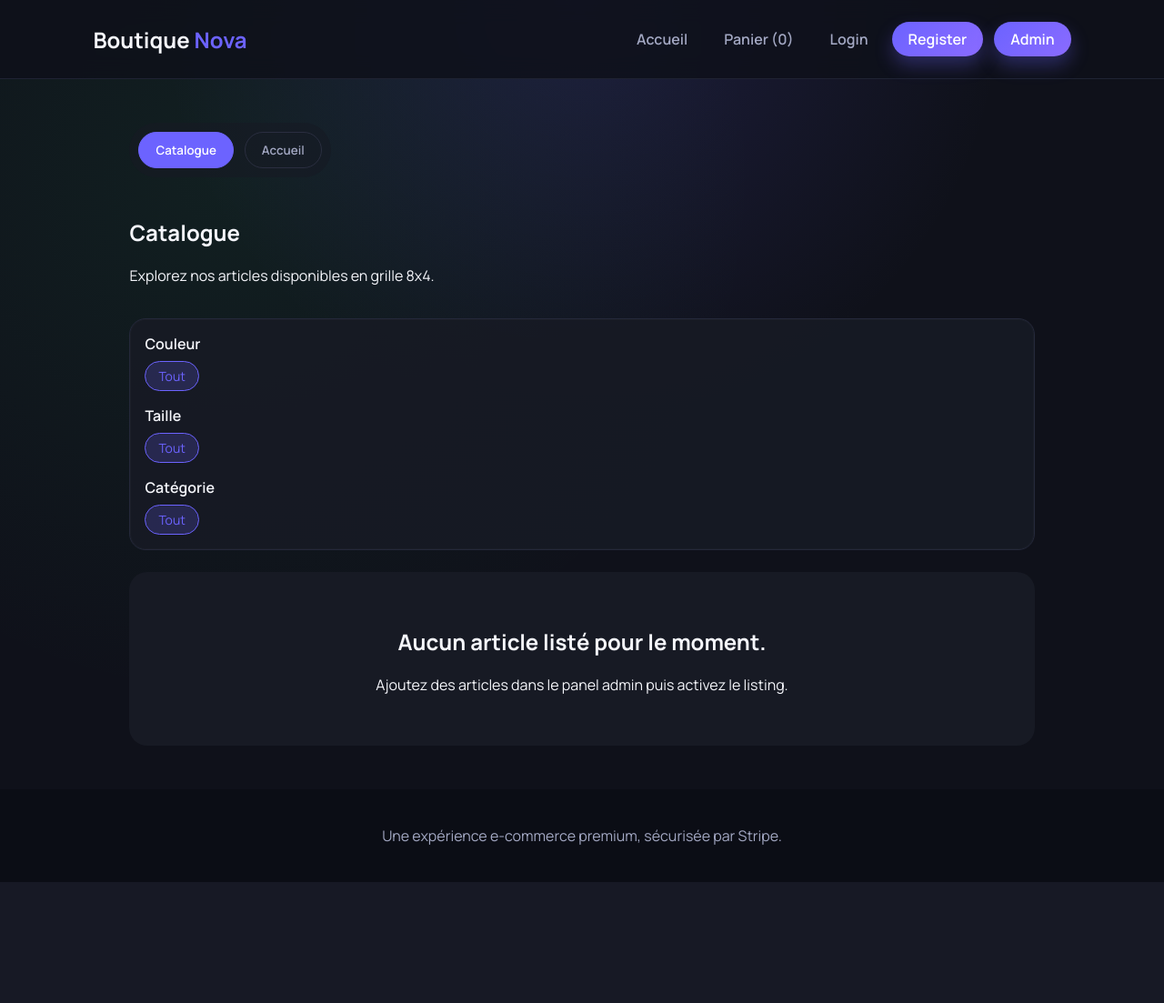
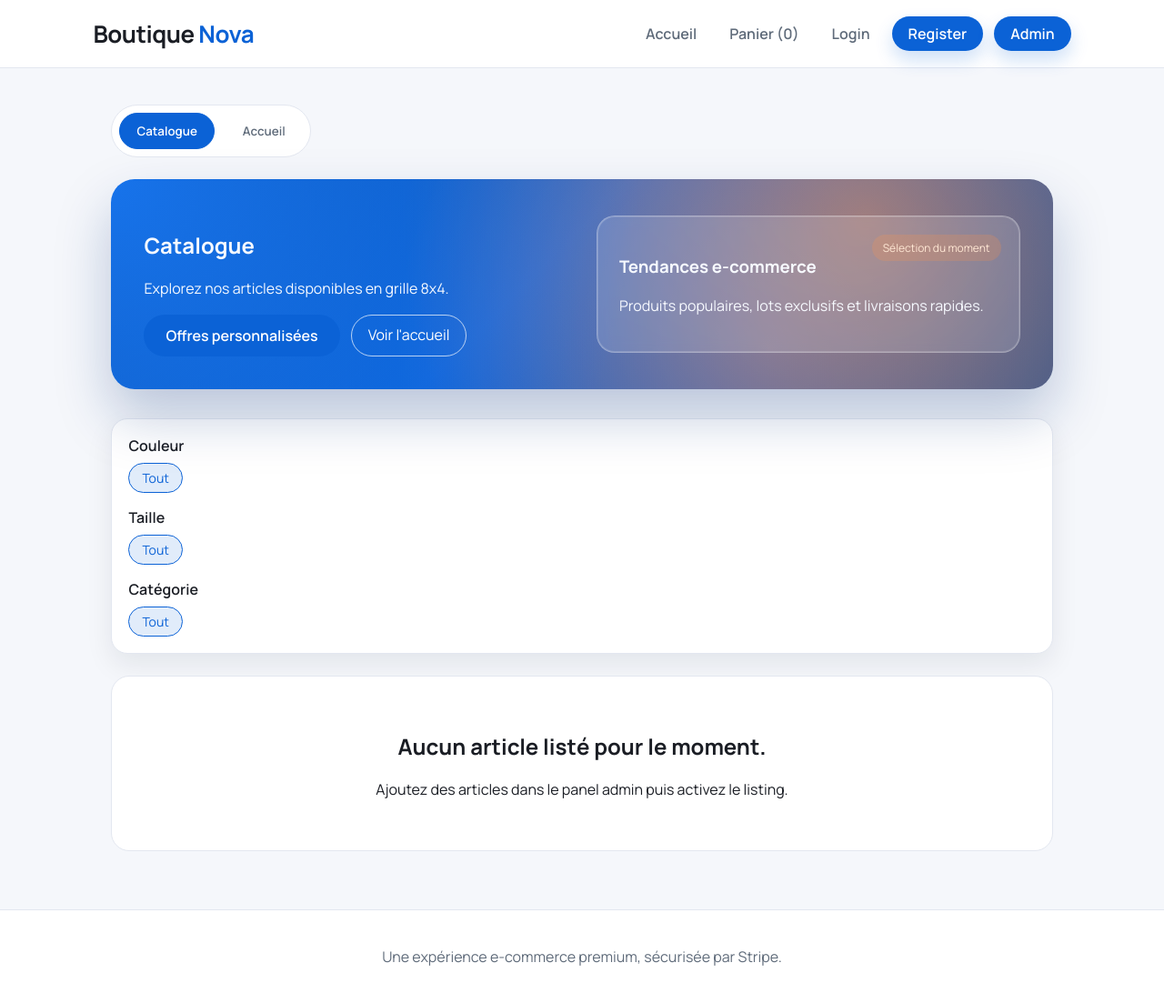
Before and after one commit to jeffreyalthot/site_web_de_vente_automatiser_stripe, a Flask app: page / in a window 1280 px wide. Shown: the whole page at 91% size. Before the commit the page ends 970 px from the top, so only its background shows below. Run offline with Flask 3, Linux system fonts and the light colour scheme; data that the repository does not hold is empty.

Commit message:
Restyle storefront with ebay-inspired theme

```diff
--- a/static/styles.css
+++ b/static/styles.css
@@ -1,9 +1,11 @@
 :root {
-  --bg: #0f111a;
-  --card: #171a24;
-  --accent: #6c63ff;
-  --text: #f5f6fb;
-  --muted: #a3a8c3;
+  --bg: #f5f7fb;
+  --card: #ffffff;
+  --accent: #0b62d6;
+  --accent-dark: #08449b;
+  --text: #1a1d24;
+  --muted: #5f6b7a;
+  --border: #e3e7f0;
   --success: #2ecc71;
   --error: #ff6b6b;
 }
@@ -15,9 +17,7 @@
 
 body {
   margin: 0;
-  background: radial-gradient(circle at top, rgba(108, 99, 255, 0.15), transparent 40%),
-    radial-gradient(circle at 20% 20%, rgba(46, 204, 113, 0.08), transparent 45%),
-    var(--bg);
+  background: var(--bg);
   color: var(--text);
 }
 
@@ -27,9 +27,9 @@ a {
 }
 
 main {
-  padding: 48px 8%;
+  padding: 40px 8% 64px;
   min-height: 80vh;
-  max-width: 1200px;
+  max-width: 1240px;
   margin: 0 auto;
 }
 
@@ -37,18 +37,18 @@ main {
   display: flex;
   justify-content: space-between;
   align-items: center;
-  padding: 24px 8%;
-  background: rgba(15, 17, 26, 0.85);
+  padding: 18px 8%;
+  background: #fff;
   position: sticky;
   top: 0;
   z-index: 10;
-  border-bottom: 1px solid #1f2333;
-  backdrop-filter: blur(12px);
+  border-bottom: 1px solid var(--border);
 }
 
 .logo {
-  font-size: 24px;
-  font-weight: 700;
+  font-size: 26px;
+  font-weight: 800;
+  letter-spacing: -0.5px;
 }
 
 .logo span {
@@ -65,22 +65,22 @@ nav {
   margin-left: 0;
   font-weight: 600;
   color: var(--muted);
-  padding: 8px 14px;
+  padding: 6px 12px;
   border-radius: 999px;
   transition: all 0.2s ease;
 }
 
 .nav-link:hover {
-  color: var(--text);
-  background: rgba(255, 255, 255, 0.06);
+  color: var(--accent);
+  background: rgba(11, 98, 214, 0.08);
 }
 
 .nav-link.pill {
   padding: 8px 18px;
   border-radius: 999px;
-  background: linear-gradient(135deg, #6c63ff, #8a6bff);
+  background: var(--accent);
   color: #fff;
-  box-shadow: 0 10px 20px rgba(108, 99, 255, 0.3);
+  box-shadow: 0 10px 20px rgba(11, 98, 214, 0.2);
 }
 
 .hero {
@@ -88,6 +88,35 @@ nav {
   grid-template-columns: repeat(auto-fit, minmax(260px, 1fr));
   gap: 32px;
   margin-bottom: 40px;
+  align-items: center;
+}
+
+.banner {
+  position: relative;
+  padding: 36px;
+  border-radius: 26px;
+  background: radial-gradient(circle at top left, rgba(24, 119, 242, 0.9), transparent 55%),
+    radial-gradient(circle at 80% 20%, rgba(255, 140, 69, 0.55), transparent 60%),
+    linear-gradient(135deg, #0d4fa8, #0b62d6 45%, #0a4b9b 100%);
+  color: #f5f9ff;
+  box-shadow: 0 30px 60px rgba(10, 52, 122, 0.25);
+  overflow: hidden;
+  margin-bottom: 32px;
+}
+
+.banner::after {
+  content: '';
+  position: absolute;
+  inset: 0;
+  background: radial-gradient(circle at 70% 80%, rgba(173, 83, 33, 0.35), transparent 55%);
+  mix-blend-mode: screen;
+  pointer-events: none;
+}
+
+.catalogue-banner {
+  display: grid;
+  grid-template-columns: repeat(auto-fit, minmax(260px, 1fr));
+  gap: 32px;
   align-items: center;
 }
 
@@ -99,31 +128,32 @@ nav {
 }
 
 .hero-card {
-  padding: 28px;
-  background: linear-gradient(140deg, rgba(35, 38, 58, 0.95), rgba(25, 28, 43, 0.95));
+  padding: 24px;
+  background: rgba(255, 255, 255, 0.14);
   border-radius: 20px;
   position: relative;
-  border: 1px solid #24283a;
-  box-shadow: 0 18px 40px rgba(0, 0, 0, 0.35);
+  border: 1px solid rgba(255, 255, 255, 0.3);
+  box-shadow: inset 0 0 0 1px rgba(255, 255, 255, 0.15);
+  backdrop-filter: blur(6px);
 }
 
 .hero-badge {
   position: absolute;
   top: 20px;
   right: 20px;
-  background: rgba(108, 99, 255, 0.2);
+  background: rgba(255, 140, 69, 0.22);
   padding: 6px 12px;
   border-radius: 999px;
   font-size: 12px;
-  color: var(--accent);
+  color: #ffe6d3;
 }
 
 .cta {
-  background: linear-gradient(135deg, #6c63ff, #8a6bff);
+  background: var(--accent);
   color: #fff;
   padding: 12px 24px;
   border: none;
-  border-radius: 12px;
+  border-radius: 999px;
   font-weight: 600;
   cursor: pointer;
   display: inline-block;
@@ -132,21 +162,21 @@ nav {
 
 .cta:hover {
   transform: translateY(-2px);
-  box-shadow: 0 12px 24px rgba(108, 99, 255, 0.3);
+  box-shadow: 0 12px 24px rgba(11, 98, 214, 0.3);
 }
 
 .ghost {
   background: transparent;
-  border: 1px solid var(--accent);
-  color: var(--accent);
+  border: 1px solid rgba(255, 255, 255, 0.7);
+  color: #fff;
   padding: 10px 18px;
-  border-radius: 12px;
+  border-radius: 999px;
   cursor: pointer;
   transition: all 0.2s ease;
 }
 
 .ghost:hover {
-  background: rgba(108, 99, 255, 0.1);
+  background: rgba(255, 255, 255, 0.15);
 }
 
 .category-section {
@@ -154,18 +184,19 @@ nav {
 }
 
 .tab-bar {
-  display: flex;
+  display: inline-flex;
   gap: 12px;
   margin-bottom: 24px;
-  padding: 10px;
-  background: rgba(23, 26, 36, 0.6);
+  padding: 8px;
+  background: #fff;
   border-radius: 999px;
+  border: 1px solid var(--border);
   width: fit-content;
 }
 
 .tab-btn {
   background: transparent;
-  border: 1px solid #2a2e40;
+  border: 1px solid transparent;
   color: var(--muted);
   padding: 10px 18px;
   border-radius: 999px;
@@ -204,11 +235,11 @@ nav {
   display: grid;
   gap: 16px;
   margin-bottom: 24px;
-  padding: 16px;
-  background: rgba(23, 26, 36, 0.9);
+  padding: 18px;
+  background: #fff;
   border-radius: 18px;
-  border: 1px solid #24283a;
-  box-shadow: inset 0 0 0 1px rgba(255, 255, 255, 0.02);
+  border: 1px solid var(--border);
+  box-shadow: 0 12px 30px rgba(15, 23, 42, 0.08);
 }
 
 .filter-group span {
@@ -226,13 +257,13 @@ nav {
 .filter-btn {
   padding: 6px 14px;
   border-radius: 999px;
-  border: 1px solid #2a2e40;
+  border: 1px solid var(--border);
   color: var(--muted);
   font-size: 14px;
 }
 
 .filter-btn.active {
-  background: rgba(108, 99, 255, 0.2);
+  background: rgba(11, 98, 214, 0.12);
   border-color: var(--accent);
   color: var(--accent);
 }
@@ -622,7 +662,8 @@ nav {
 
 footer {
   padding: 24px 8%;
-  background: #0b0d15;
+  background: #fff;
+  border-top: 1px solid var(--border);
   text-align: center;
   color: var(--muted);
 }
@@ -632,6 +673,7 @@ footer {
   padding: 40px;
   background: var(--card);
   border-radius: 20px;
+  border: 1px solid var(--border);
 }
 
 @media (max-width: 1200px) {
--- a/templates/index.html
+++ b/templates/index.html
@@ -6,10 +6,19 @@
 </div>
 
 <section class="tab-panel" id="tab-catalogue">
-  <div class="catalogue-header">
+  <div class="banner catalogue-banner">
     <div>
       <h1>Catalogue</h1>
       <p>Explorez nos articles disponibles en grille 8x4.</p>
+      <div class="hero-actions">
+        <a class="cta" href="{{ url_for('register') }}">Offres personnalisées</a>
+        <a class="ghost" href="{{ url_for('index', tab='accueil') }}">Voir l'accueil</a>
+      </div>
+    </div>
+    <div class="hero-card">
+      <h3>Tendances e-commerce</h3>
+      <p>Produits populaires, lots exclusifs et livraisons rapides.</p>
+      <div class="hero-badge">Sélection du moment</div>
     </div>
   </div>
 
@@ -69,7 +78,7 @@
 </section>
 
 <section class="tab-panel" id="tab-accueil">
-  <section class="hero">
+  <section class="hero banner">
     <div>
       <h1>Découvrez nos collections premium</h1>
       <p>Une boutique en ligne élégante, des produits triés par catégorie et une expérience d'achat fluide.</p>
```
Also changed, not shown: other parts of static/styles.css (+21 -12 lines).
